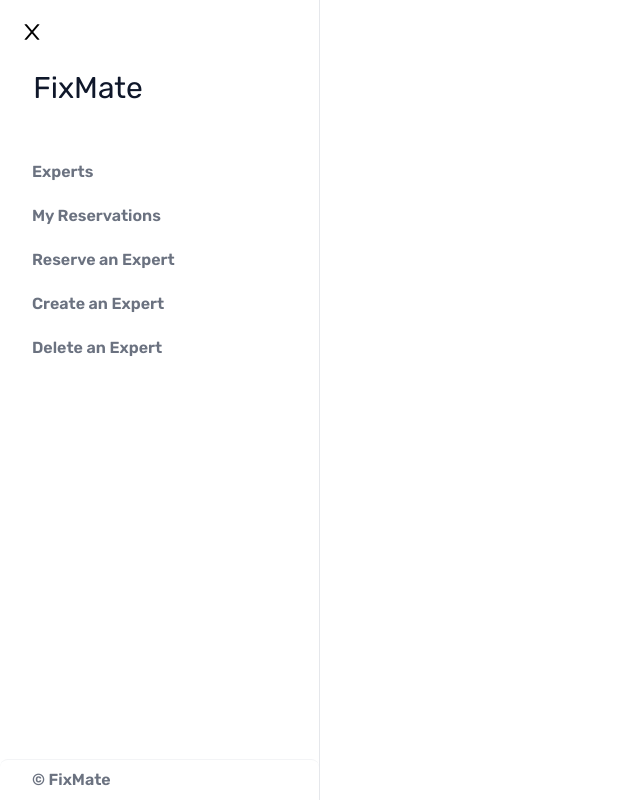
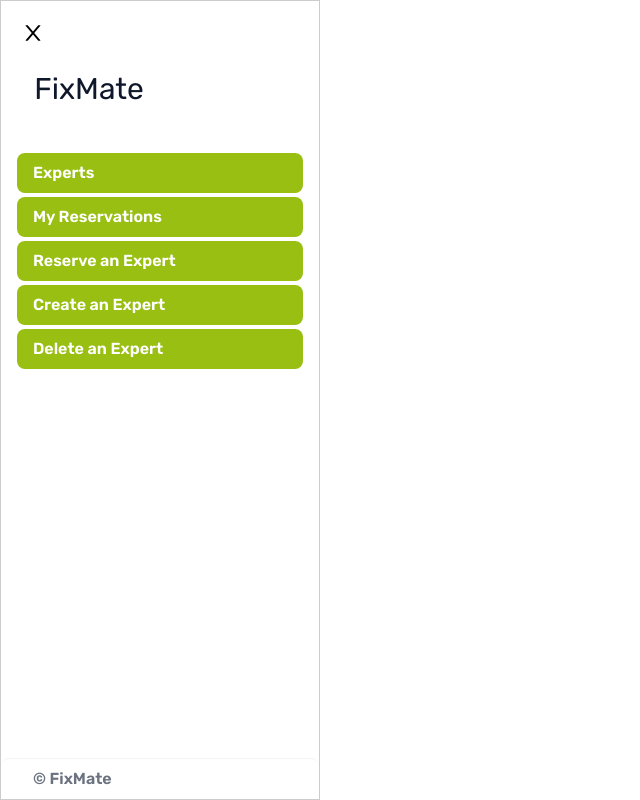
Before and after one commit to anita00001/fix-mate-frontend, a React (Create React App) app: page / in a window 1280 px wide. Shown: the whole page, without its empty margins (0-640 px from the left). Built offline with nearby package versions, Linux system fonts and the light colour scheme.

Commit message:
Refactor sidebar hide and show code

```diff
--- a/src/components/sideBar.js
+++ b/src/components/sideBar.js
@@ -18,10 +18,9 @@ const Sidebar = () => {
       >
         <HiOutlineMenuAlt4 className="text-2xl" />
       </button>
-      <div className={
-        navClose ? 'sideBar flex h-screen flex-col absolute justify-between border-r bg-white'
-          : 'sideBarHidden flex h-screen flex-col absolute justify-between border-r'
-      }
+      <div
+        className={`sideBar flex h-screen flex-col absolute justify-between border-r
+         ${navClose ? 'bg-white' : 'sideBarHidden'}`}
       >
         <button
           type="button"
```
